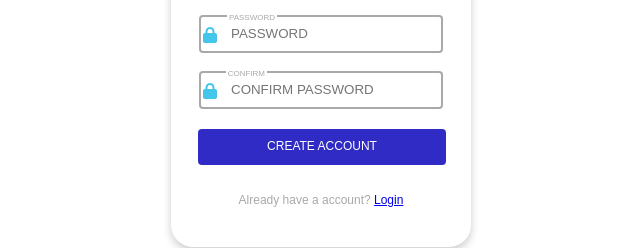
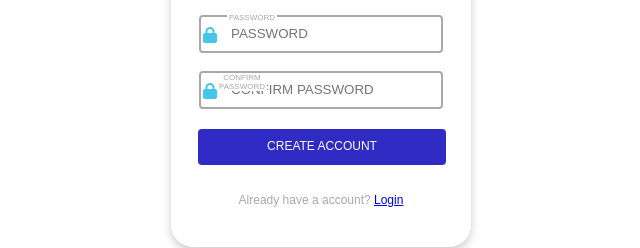
Before and after one commit to AlekberliS/Registration-design, a plain HTML site: page New Account/index.html in a window 1280 px wide. Shown: the part 353-601 px from the top of the page, 319-959 px from the left. Drawn offline with Linux system fonts and the light colour scheme.

Commit message:
Update index.html

```diff
--- a/New Account/index.html
+++ b/New Account/index.html
@@ -51,8 +51,7 @@
               <div class="input-area">
                  <i class="icon fas fa-lock"  ;></i>
                 <input type="password" placeholder="CONFIRM PASSWORD ">
-                <label class="lb5" for = "name">CONFIRM </label>
-                <!-- <label class="lb6" for = "name">PASSWORD </label> -->
+          <label class=" label lb5" for="name">CONFIRM PASSWORD </label>
                </div>
         </div>
         <div class="btn">
```
